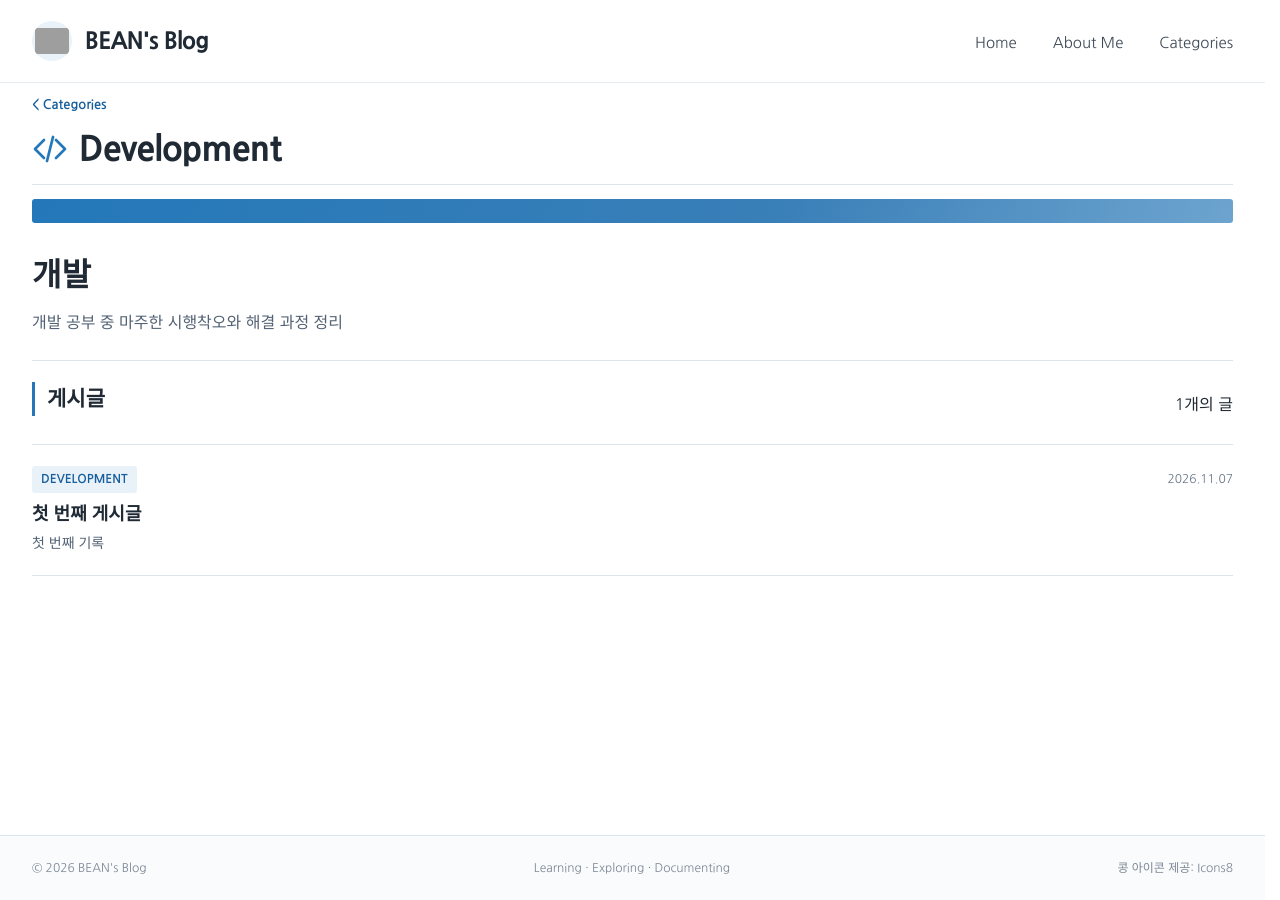
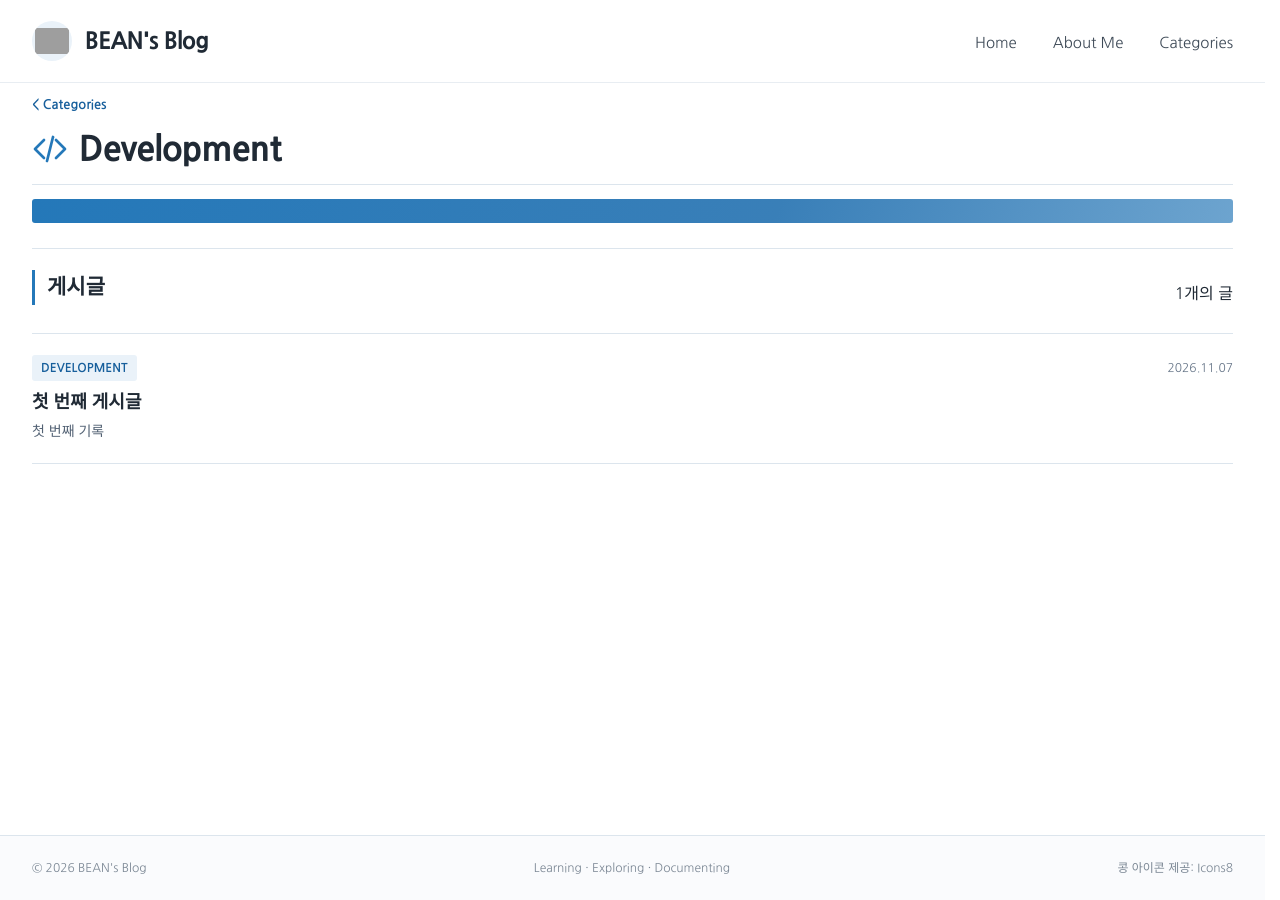
Before and after one commit to BEAN-CMD418/bean-cmd418.github.io, a Jekyll site: the page built from development/index.md, in a window 1280 px wide. Built offline with Jekyll 4.4.1, drawn with Linux system fonts in a browser that asks for light colours; some web fonts are replaced; grey boxes are pictures that could not be loaded.

Commit message:
Remove duplicate development category heading

```diff
--- a/development/index.md
+++ b/development/index.md
@@ -5,7 +5,3 @@ layout: page
 title: Development
 permalink: /development/
 ---
-
-# 개발
-
-개발 공부 중 마주한 시행착오와 해결 과정 정리
```
